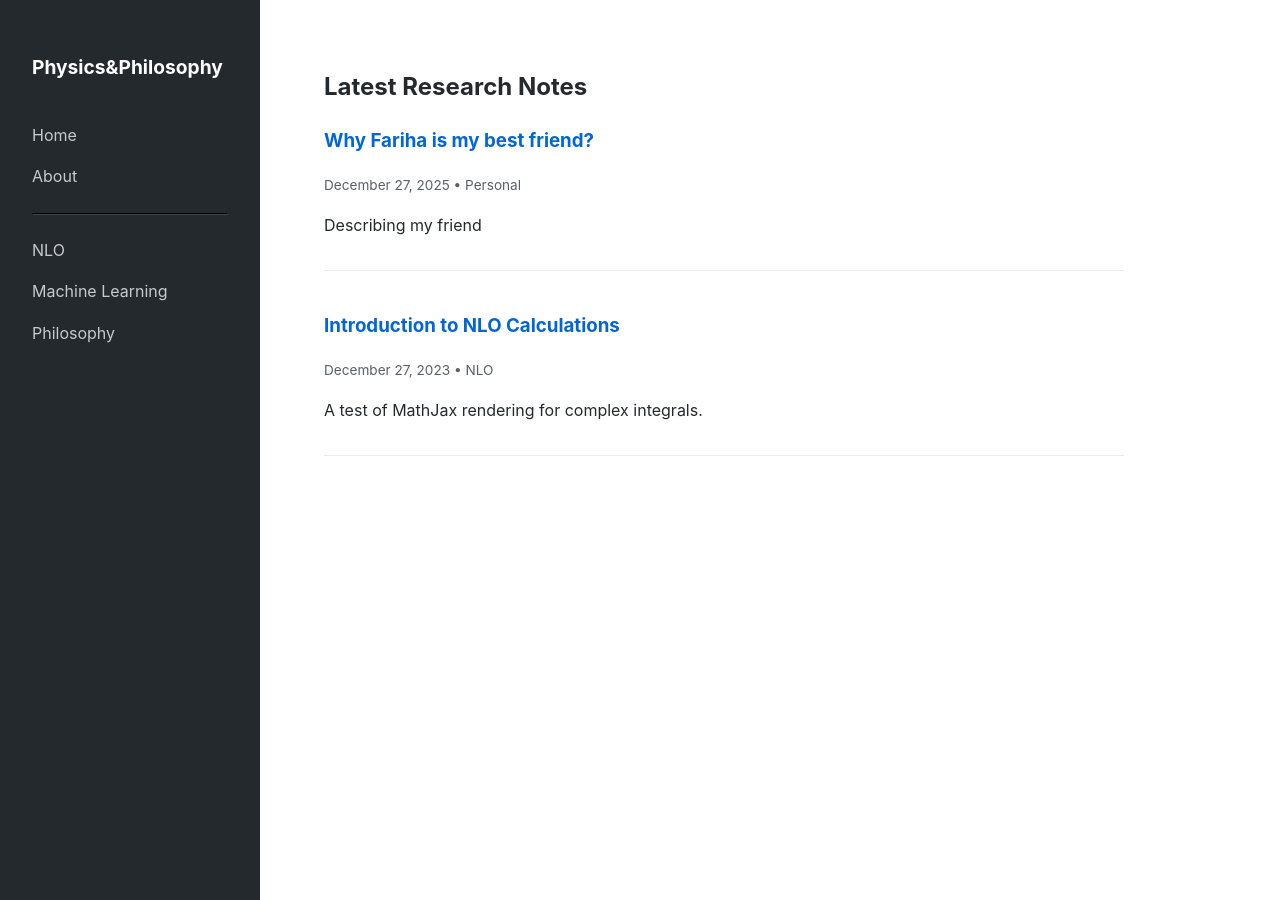
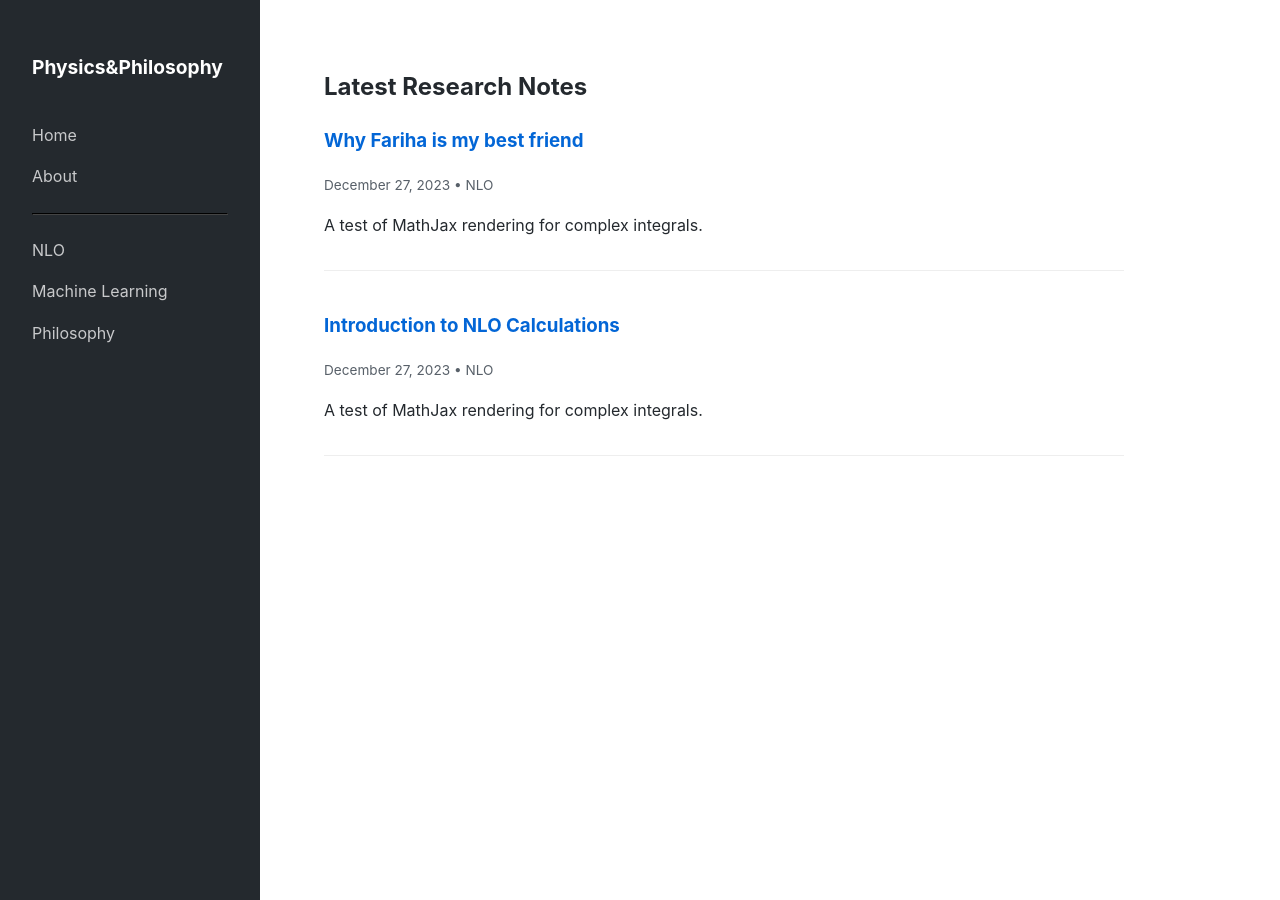
Before and after one commit to ahmad-sakib/ahmad-sakib.github.io, a Jekyll site: the page built from index.html, in a window 1280 px wide. Built offline with Jekyll 4.4.1, drawn with Linux system fonts in a browser that asks for light colours.

Commit message:
These are third failed commit

```diff
--- a/_posts/2025-12-27-fariha.md.md
+++ b/_posts/2025-12-27-fariha.md.md
@@ -1,10 +1,9 @@
 ---
 layout: post
-title: "Why Fariha is my best friend?"
-date: 2025-12-27 09:00:00 +0600
-categories: [Personal]
-tags: [friends, life]
-description: "Describing my friend"
+title: "Why Fariha is my best friend"
+date: 2023-12-27 09:00:00 +0600
+categories: [NLO]
+tags: [physics, qcd]
+description: "A test of MathJax rendering for complex integrals."
 ---
-
-Fariha is my best friend. This is my draft post.
+# Fariha is my best friend
```
